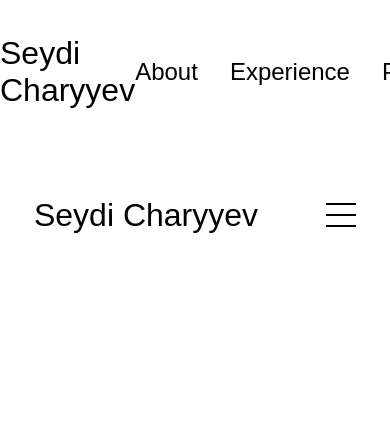
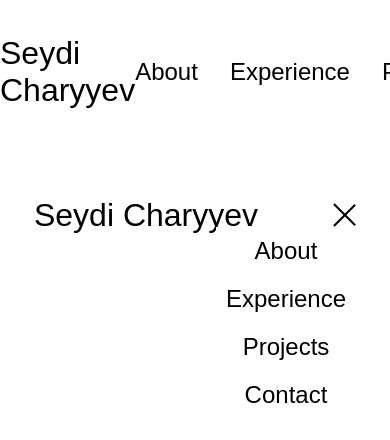
Before and after one commit to TheSeydiCharyyev/html-css-js-portfolio-tutorial-2, a plain HTML site: page index.html in a window 390 px wide. Both pictures are taken after a click on the element 341 px from the left and 215 px from the top of the page. Shown: the top 440 px of the page. Drawn offline with Linux system fonts and the light colour scheme.

Commit message:
some changes
some changes

```diff
--- a/style.css
+++ b/style.css
@@ -111,3 +111,37 @@ a:hover {
   text-decoration: none;
   transition: all 0.3 ease-in-out;
 }
+
+.menu-links li {
+  list-style: none;
+}
+
+.menu-links.open {
+  max-height: 300px;
+}
+
+.hamburger-icon.open span:first-child {
+  transform: rotate(45deg) translate(10px, 5px);
+}
+
+.hamburger-icon.open span:nth-child(2) {
+  opacity: 0;
+}
+
+.hamburger-icon.open span:last-child {
+  transform: rotate(-45deg) translate(10px, -5px);
+}
+
+.hamburger-icon span:first-child {
+  transform: none;
+}
+
+.hamburger-icon span:first-child {
+  opacity: 1;
+}
+
+.hamburger-icon span:first-child {
+  transform: none;
+}
+
+/* SECTION  */
```
Also changed, not shown: index.html (+0 -2 lines).
